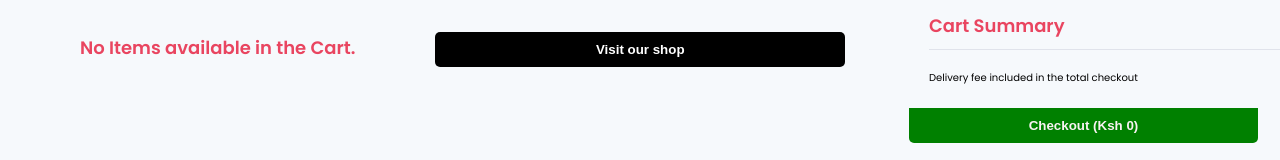
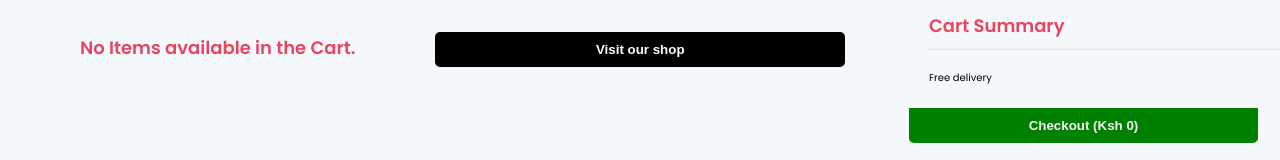
Before and after one commit to chukaconnect/chukaconnect, a React (Create React App) app: page /cart in a window 1280 px wide. Shown: the part 278-438 px from the top of the page. Built offline with nearby package versions, Linux system fonts and the light colour scheme.

Commit message:
free delivery

```diff
--- a/src/common/Cart/Cart.jsx
+++ b/src/common/Cart/Cart.jsx
@@ -74,7 +74,7 @@ const totalPrice = CartItem.reduce((price, item) => price + item.qty * item.pric
 {/*cart summary */}
   <div className='cart-total product'>
      <h2>Cart Summary</h2>
-     <p>Delivery fee included in the total checkout</p>
+     <p>Free delivery</p>
             <div className="checkout-btn">
           <button type="submit" onClick={goCheck}>Checkout (Ksh {totalPrice})</button>
         </div>
```
